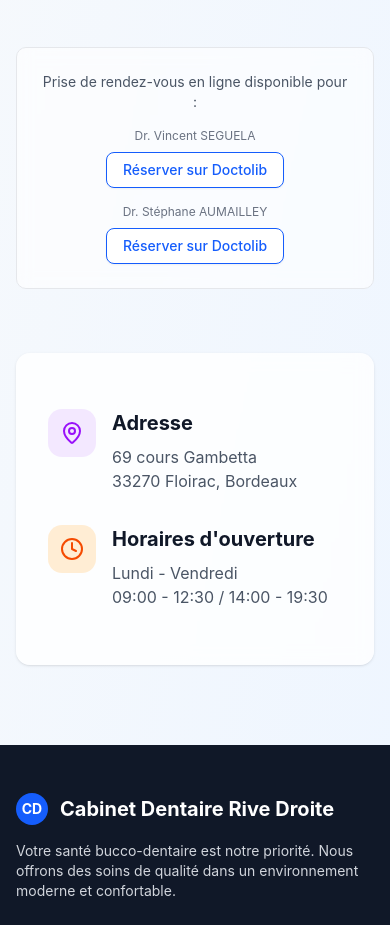
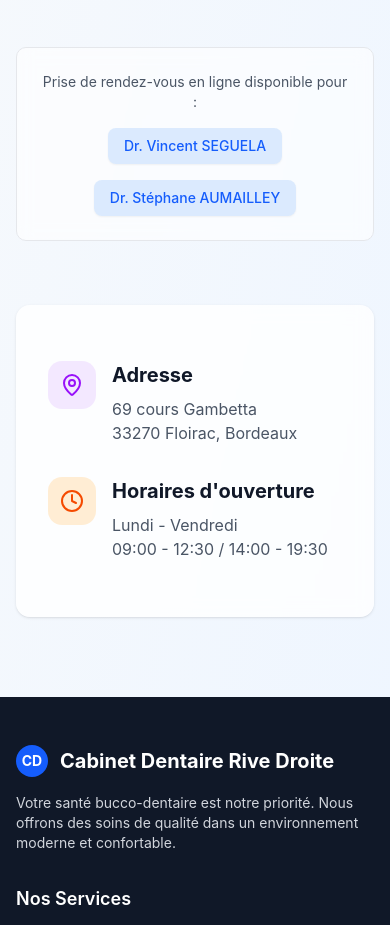
Before and after one commit to t-mercier/cabinet-dentaire-rive-droite, a Next.js app: page /contact in a window 390 px wide. Shown: the part 1240-2165 px from the top of the page. Built offline with nearby package versions, Linux system fonts and the light colour scheme.

Commit message:
🎨 Match Doctolib buttons style with phone icon
- Change button background to bg-blue-100 (light blue)
- Add hover:bg-blue-200 effect (same as phone icon)
- Change text color to text-blue-600
- Add transition-colors for smooth hover effect

```diff
--- a/src/app/contact/page.tsx
+++ b/src/app/contact/page.tsx
@@ -101,26 +101,24 @@ export default function ContactPage() {
               </p>
               <div className="flex flex-col sm:flex-row gap-4 justify-center items-center">
                 <div className="text-center">
-                  <p className="text-xs text-gray-500 mb-2">Dr. Vincent SEGUELA</p>
-                  <Button asChild variant="outline" className="border-blue-600 text-blue-600 hover:bg-blue-50">
+                  <Button asChild className="bg-blue-100 hover:bg-blue-200 text-blue-600 transition-colors">
                     <a
                       href="https://www.doctolib.fr/dentiste/floirac/vincent-seguela"
                       target="_blank"
                       rel="noopener noreferrer"
                     >
-                      Réserver sur Doctolib
+                      Dr. Vincent SEGUELA
                     </a>
                   </Button>
                 </div>
                 <div className="text-center">
-                  <p className="text-xs text-gray-500 mb-2">Dr. Stéphane AUMAILLEY</p>
-                  <Button asChild variant="outline" className="border-blue-600 text-blue-600 hover:bg-blue-50">
+                  <Button asChild className="bg-blue-100 hover:bg-blue-200 text-blue-600 transition-colors">
                     <a
                       href="https://www.doctolib.fr/dentiste/merignac/stephane-aumailley"
                       target="_blank"
                       rel="noopener noreferrer"
                     >
-                      Réserver sur Doctolib
+                      Dr. Stéphane AUMAILLEY
                     </a>
                   </Button>
                 </div>
```
